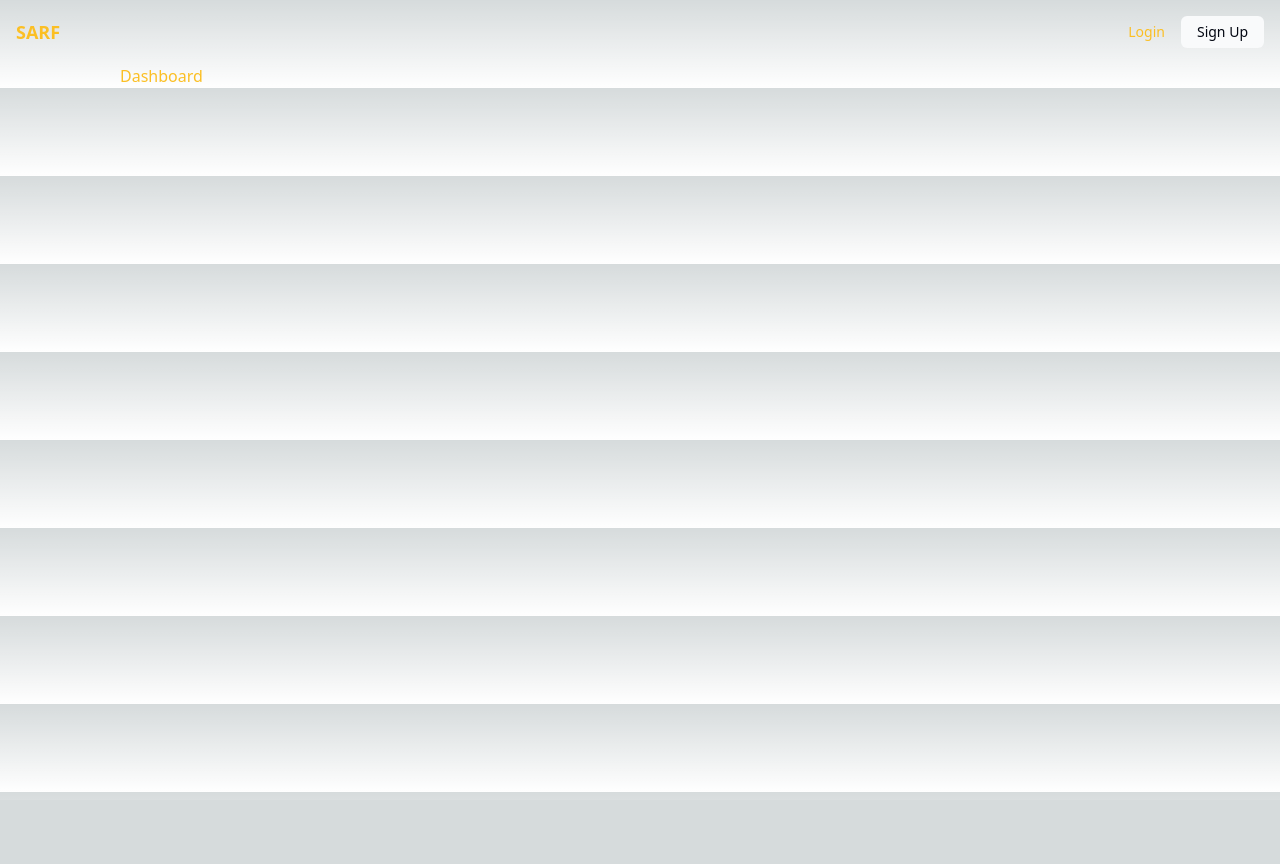
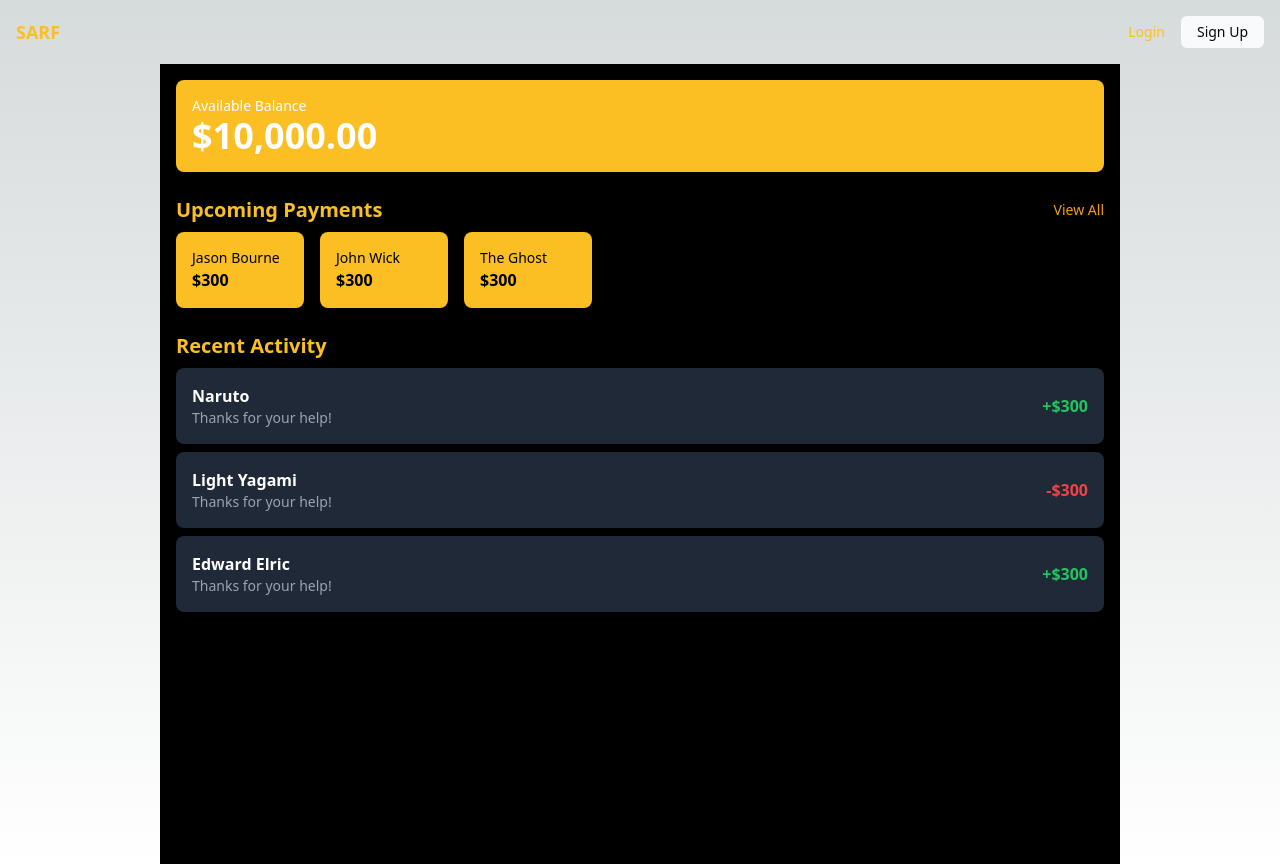
Before and after one commit to Munaiz123/Sarf_WebApp, a Next.js app: page /dashboard in a window 1280 px wide. Before the commit this address had no page. Before the commit the page ends 800 px from the top, so only its background shows below. Built offline with nearby package versions, Linux system fonts and the light colour scheme.

Commit message:
Added screen from wire frame for Home Dashboard screen

```diff
--- a/public/index.css
+++ b/public/index.css
@@ -642,8 +642,24 @@ video {
   margin-bottom: 2.5rem;
 }
 
+.mb-2 {
+  margin-bottom: 0.5rem;
+}
+
+.mb-4 {
+  margin-bottom: 1rem;
+}
+
+.mb-6 {
+  margin-bottom: 1.5rem;
+}
+
 .mb-8 {
   margin-bottom: 2rem;
+}
+
+.mr-4 {
+  margin-right: 1rem;
 }
 
 .mt-2 {
@@ -706,6 +722,10 @@ video {
   min-height: 100dvh;
 }
 
+.min-h-screen {
+  min-height: 100vh;
+}
+
 .w-12 {
   width: 3rem;
 }
@@ -716,6 +736,10 @@ video {
 
 .w-28 {
   width: 7rem;
+}
+
+.w-32 {
+  width: 8rem;
 }
 
 .w-5 {
@@ -748,6 +772,10 @@ video {
 
 .flex-1 {
   flex: 1 1 0%;
+}
+
+.flex-shrink-0 {
+  flex-shrink: 0;
 }
 
 .snap-y {
@@ -816,6 +844,18 @@ video {
   gap: 2rem;
 }
 
+.space-x-4 > :not([hidden]) ~ :not([hidden]) {
+  --tw-space-x-reverse: 0;
+  margin-right: calc(1rem * var(--tw-space-x-reverse));
+  margin-left: calc(1rem * calc(1 - var(--tw-space-x-reverse)));
+}
+
+.space-y-2 > :not([hidden]) ~ :not([hidden]) {
+  --tw-space-y-reverse: 0;
+  margin-top: calc(0.5rem * calc(1 - var(--tw-space-y-reverse)));
+  margin-bottom: calc(0.5rem * var(--tw-space-y-reverse));
+}
+
 .space-y-4 > :not([hidden]) ~ :not([hidden]) {
   --tw-space-y-reverse: 0;
   margin-top: calc(1rem * calc(1 - var(--tw-space-y-reverse)));
@@ -834,6 +874,10 @@ video {
   margin-bottom: calc(2rem * var(--tw-space-y-reverse));
 }
 
+.overflow-x-auto {
+  overflow-x: auto;
+}
+
 .overflow-y-scroll {
   overflow-y: scroll;
 }
@@ -846,12 +890,21 @@ video {
   border-radius: 9999px;
 }
 
+.rounded-lg {
+  border-radius: 0.5rem;
+}
+
 .rounded-md {
   border-radius: 0.375rem;
 }
 
 .rounded-xl {
   border-radius: 0.75rem;
+}
+
+.rounded-t {
+  border-top-left-radius: 0.25rem;
+  border-top-right-radius: 0.25rem;
 }
 
 .border {
@@ -863,9 +916,19 @@ video {
   background-color: rgb(251 191 36 / var(--tw-bg-opacity));
 }
 
+.bg-black {
+  --tw-bg-opacity: 1;
+  background-color: rgb(0 0 0 / var(--tw-bg-opacity));
+}
+
 .bg-gray-50 {
   --tw-bg-opacity: 1;
   background-color: rgb(249 250 251 / var(--tw-bg-opacity));
+}
+
+.bg-gray-800 {
+  --tw-bg-opacity: 1;
+  background-color: rgb(31 41 55 / var(--tw-bg-opacity));
 }
 
 .bg-gray-950 {
@@ -931,12 +994,21 @@ video {
   line-height: 1.25rem;
 }
 
+.text-xl {
+  font-size: 1.25rem;
+  line-height: 1.75rem;
+}
+
 .font-bold {
   font-weight: 700;
 }
 
 .font-medium {
   font-weight: 500;
+}
+
+.font-semibold {
+  font-weight: 600;
 }
 
 .tracking-tight {
@@ -947,9 +1019,19 @@ video {
   letter-spacing: -0.05em;
 }
 
+.text-amber-500 {
+  --tw-text-opacity: 1;
+  color: rgb(245 158 11 / var(--tw-text-opacity));
+}
+
 .text-black {
   --tw-text-opacity: 1;
   color: rgb(0 0 0 / var(--tw-text-opacity));
+}
+
+.text-gray-400 {
+  --tw-text-opacity: 1;
+  color: rgb(156 163 175 / var(--tw-text-opacity));
 }
 
 .text-gray-50 {
@@ -960,6 +1042,21 @@ video {
 .text-gray-950 {
   --tw-text-opacity: 1;
   color: rgb(3 7 18 / var(--tw-text-opacity));
+}
+
+.text-green-500 {
+  --tw-text-opacity: 1;
+  color: rgb(34 197 94 / var(--tw-text-opacity));
+}
+
+.text-red-500 {
+  --tw-text-opacity: 1;
+  color: rgb(239 68 68 / var(--tw-text-opacity));
+}
+
+.text-white {
+  --tw-text-opacity: 1;
+  color: rgb(255 255 255 / var(--tw-text-opacity));
 }
 
 .underline {
@@ -1049,10 +1146,15 @@ input{
   color:black
 }
 
+main {
+  padding-left: 5rem;
+  padding-right: 5rem;
+}
+
 @media (min-width: 1024px) {
   main {
-    padding-left: 5rem;
-    padding-right: 5rem;
+    padding-left: 10rem;
+    padding-right: 10rem;
   }
 }
 
--- a/src/app/dashboard/page.js
+++ b/src/app/dashboard/page.js
@@ -4,16 +4,75 @@ import Link from "next/link"
 import React from "react"
 
 import withAuth from "../UserAuth"
+import { Bell } from 'lucide-react';
 
-function Dashboard() {
+const Dashboard = () => {
+  const upcomingPayments = [
+    { id: 1, name: 'Jason Bourne', amount: 300 },
+    { id: 2, name: 'John Wick', amount: 300 },
+    { id: 3, name: 'The Ghost', amount: 300 },
+  ];
 
-    return (
-      <div className="px-10">
-        <main>
-          <h1>Dashboard</h1>
-        </main>
-      </div>
-    )
-  }
+  const recentActivity = [
+    { id: 1, name: 'Naruto', message: 'Thanks for your help!', amount: 300, type: 'credit' },
+    { id: 2, name: 'Light Yagami', message: 'Thanks for your help!', amount: 300, type: 'debit' },
+    { id: 3, name: 'Edward Elric', message: 'Thanks for your help!', amount: 300, type: 'credit' },
+  ];
 
-export default withAuth(Dashboard)
+  return (
+    <main >
+        <div className="bg-black text-white p-4 min-h-screen">
+            {/* <div className="flex justify-between items-center mb-6">
+                <img src="/api/placeholder/48/48" alt="Profile" className="w-12 h-12 rounded-full" />
+                <Bell className="text-white" />
+            </div> */}
+
+            {/* <h1 className="text-2xl font-bold mb-4">Dashboard</h1> */}
+
+            <div className="bg-amber-400 rounded-lg p-4 mb-6">
+                <p className="text-sm">Available Balance</p>
+                <p className="text-4xl font-bold">$10,000.00</p>
+            </div>
+
+            <div className="mb-6">
+                <div className="flex justify-between items-center mb-2">
+                <h2 className="text-xl font-semibold">Upcoming Payments</h2>
+                <a href="#" className="text-amber-500 text-sm">View All</a>
+                </div>
+                <div className="flex space-x-4 overflow-x-auto">
+                {upcomingPayments.map((payment) => (
+                    <div key={payment.id} className="bg-amber-400 rounded-lg p-4 flex-shrink-0 w-32">
+                    {/* <img src="/api/placeholder/48/48" alt={payment.name} className="w-12 h-12 rounded-full mb-2" /> */}
+                    <p className="text-black text-sm">{payment.name}</p>
+                    <p className="text-black font-bold">${payment.amount}</p>
+                    </div>
+                ))}
+                </div>
+            </div>
+
+            <div>
+                <h2 className="text-xl font-semibold mb-2">Recent Activity</h2>
+                <div className="space-y-2">
+                {recentActivity.map((activity) => (
+                    <div key={activity.id} className="bg-gray-800 rounded-lg p-4 flex items-center justify-between">
+                    <div className="flex items-center">
+                        {/* <img src="/api/placeholder/48/48" alt={activity.name} className="w-12 h-12 rounded-full mr-4" /> */}
+                        <div>
+                        <p className="font-semibold">{activity.name}</p>
+                        <p className="text-sm text-gray-400">{activity.message}</p>
+                        </div>
+                    </div>
+                    <p className={`font-bold ${activity.type === 'credit' ? 'text-green-500' : 'text-red-500'}`}>
+                        {activity.type === 'credit' ? '+' : '-'}${activity.amount}
+                    </p>
+                    </div>
+                ))}
+                </div>
+            </div>
+        </div>
+    </main>
+  );
+};
+
+// export default withAuth(Dashboard)
+export default Dashboard
--- a/src/app/globals.css
+++ b/src/app/globals.css
@@ -31,7 +31,7 @@ input{
 }
 
 main{
-  @apply lg:px-20;
+  @apply px-20 lg:px-40;
   /* @apply xl:px-30; */
   /* display: flex */
 
```
